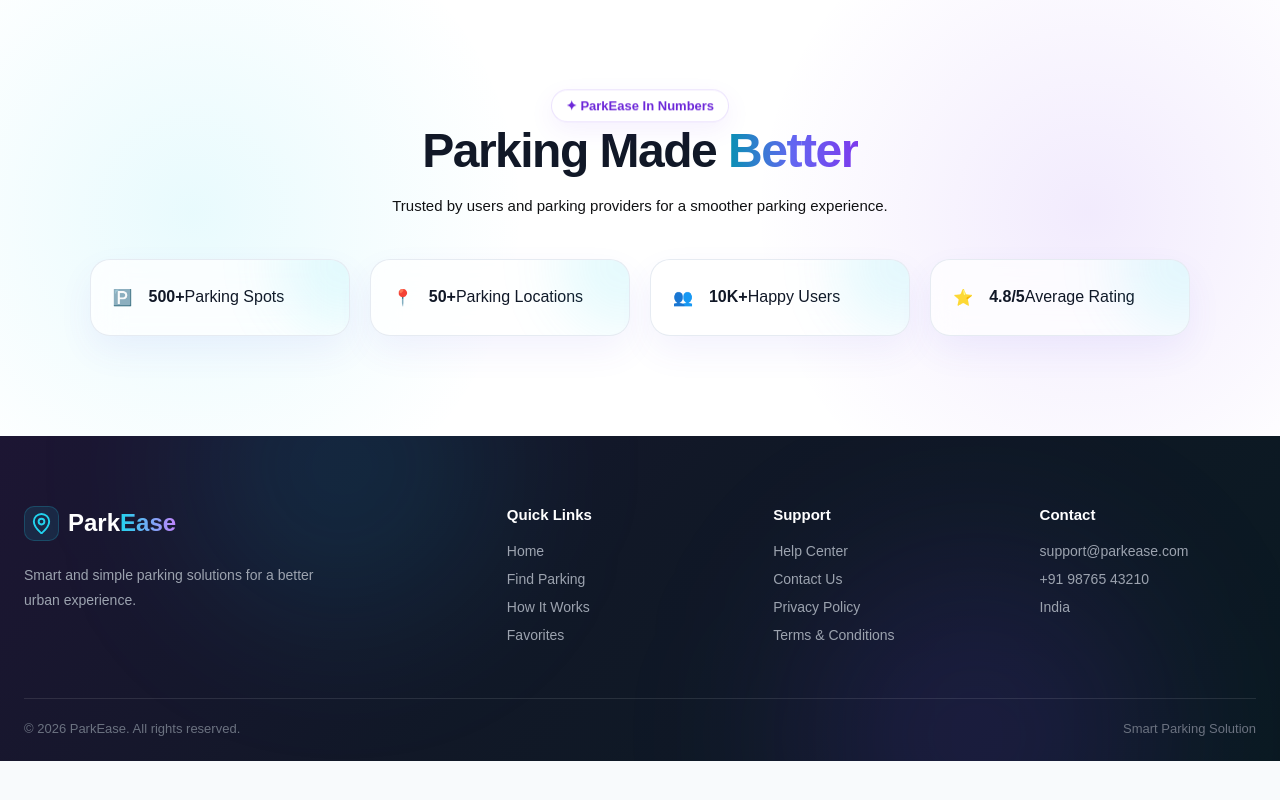
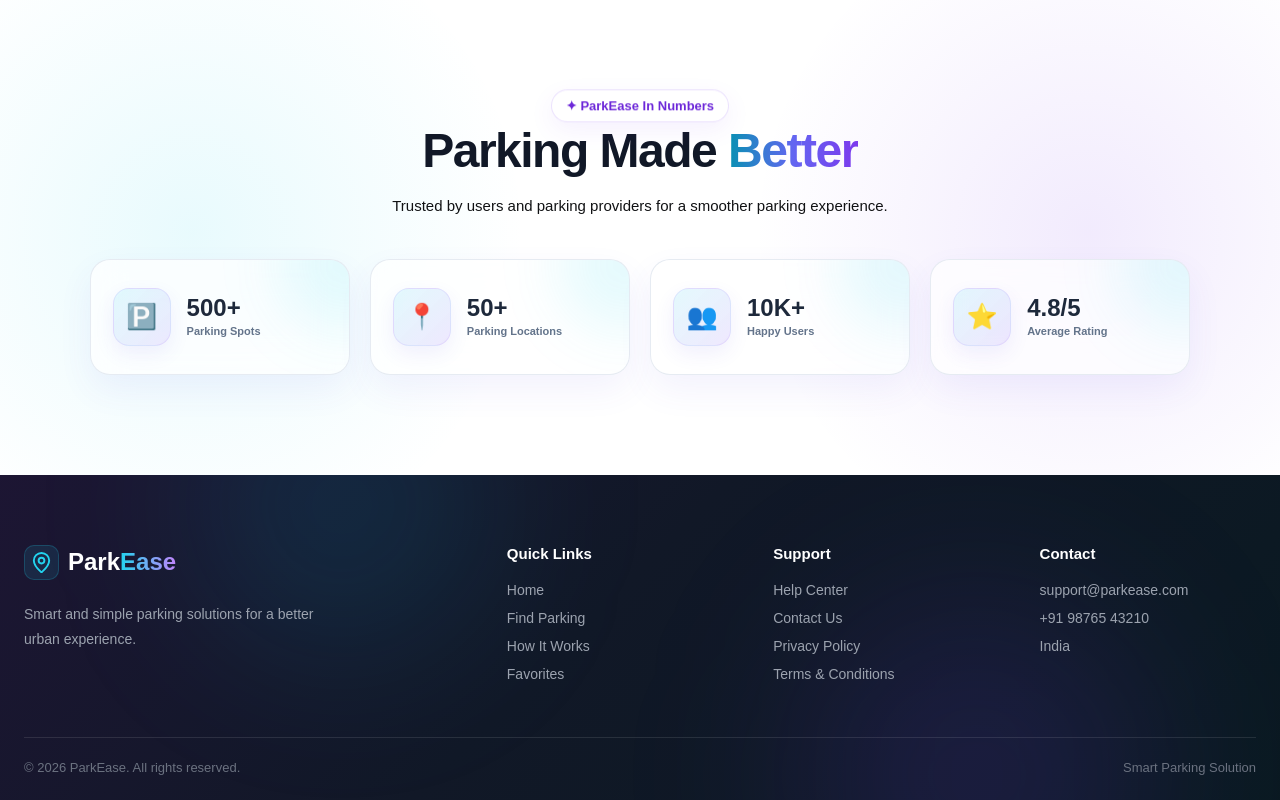
Before and after one commit to dibeyendu-dev/smart-parking-system, a React (Vite) app: page / in a window 1280 px wide. Shown: the part 3569-4369 px from the top of the page. Before the commit the page ends 4330 px from the top, so only its background shows below. Built offline with nearby package versions, Linux system fonts and the light colour scheme.

Commit message:
statistics css part 4 added

```diff
--- a/src/css/Home.css
+++ b/src/css/Home.css
@@ -135,9 +135,7 @@
   line-height: 1.8;
 }
 
-/* ========================================
-   HERO BUTTONS
-======================================== */
+/* ======================================== HERO BUTTONS ======================================== */
 
 .hero-buttons {
   display: flex;
@@ -513,9 +511,7 @@
   }
 }
 
-/* ========================================
-   MOBILE
-======================================== */
+/* ======================================== MOBILE ======================================== */
 
 @media (max-width: 600px) {
 
@@ -594,9 +590,7 @@
 }
 
 
-/* ========================================
-   SMALL MOBILE
-======================================== */
+/* ======================================== SMALL MOBILE ======================================== */
 
 @media (max-width: 400px) {
 
@@ -1482,9 +1476,7 @@
   }
 }
 
-/* ========================================
-   KEY FEATURES SECTION
-======================================== */
+/* ======================================== KEY FEATURES SECTION ======================================== */
 
 .features-section {
   position: relative;
@@ -1504,9 +1496,7 @@
 }
 
 
-/* ========================================
-   FEATURES GRID
-======================================== */
+/* ======================================== FEATURES GRID ======================================== */
 
 .features-grid {
   max-width: 1150px;
@@ -1518,9 +1508,7 @@
   gap: 22px;
 }
 
-/* ========================================
-   FEATURE CARD
-======================================== */
+/* ======================================== FEATURE CARD ======================================== */
 
 .feature-card {
   position: relative;
@@ -1559,9 +1547,7 @@
 }
 
 
-/* ========================================
-   CARD GLOW
-======================================== */
+/* ======================================== CARD GLOW ======================================== */
 
 .feature-card::before {
   content: "";
@@ -1590,9 +1576,7 @@
   background: rgba(124, 58, 237, 0.14);
 }
 
-/* ========================================
-   FEATURE ICON
-======================================== */
+/* ======================================== FEATURE ICON ======================================== */
 
 .feature-icon {
   width: 58px;
@@ -1632,9 +1616,7 @@
 }
 
 
-/* ========================================
-   FEATURE TITLE
-======================================== */
+/* ======================================== FEATURE TITLE ======================================== */
 
 .feature-card h3 {
   margin-bottom: 10px;
@@ -1646,9 +1628,7 @@
 }
 
 
-/* ========================================
-   FEATURE DESCRIPTION
-======================================== */
+/* ======================================== FEATURE DESCRIPTION ======================================== */
 
 .feature-card p {
   margin-bottom: 18px;
@@ -1659,9 +1639,7 @@
   line-height: 1.7;
 }
 
-/* ========================================
-   FEATURE LINK
-======================================== */
+/* ======================================== FEATURE LINK ======================================== */
 
 .feature-link {
   display: inline-flex;
@@ -1687,17 +1665,13 @@
 }
 
 
-/* ========================================
-   FEATURE LINK EFFECT
-======================================== */
+/* ======================================== FEATURE LINK EFFECT ======================================== */
 
 .feature-card:hover .feature-link {
   letter-spacing: 0.2px;
 }
 
-/* ========================================
-   TABLET RESPONSIVE
-======================================== */
+/* ======================================== TABLET RESPONSIVE ======================================== */
 
 @media (max-width: 950px) {
   .features-grid {
@@ -1706,9 +1680,7 @@
 }
 
 
-/* ========================================
-   MOBILE RESPONSIVE
-======================================== */
+/* ======================================== MOBILE RESPONSIVE ======================================== */
 
 @media (max-width: 650px) {
   .features-section {
@@ -1726,9 +1698,7 @@
 }
 
 
-/* ========================================
-   SMALL MOBILE
-======================================== */
+/* ======================================== SMALL MOBILE ======================================== */
 
 @media (max-width: 400px) {
   .features-section {
@@ -1745,9 +1715,7 @@
   }
 }
 
-/* ========================================
-   STATISTICS SECTION
-======================================== */
+/* ======================================== STATISTICS SECTION ======================================== */
 
 .statistics-section {
   position: relative;
@@ -1766,9 +1734,7 @@
 }
 
 
-/* ========================================
-   STATISTICS GRID
-======================================== */
+/* ======================================== STATISTICS GRID ======================================== */
 
 .statistics-grid {
   max-width: 1150px;
@@ -1779,9 +1745,7 @@
 
   gap: 20px;
 }
-/* ========================================
-   STAT CARD
-======================================== */
+/* ======================================== STAT CARD ======================================== */
 
 .stat-card {
   position: relative;
@@ -1824,9 +1788,7 @@
 }
 
 
-/* ========================================
-   CARD GLOW
-======================================== */
+/* ======================================== CARD GLOW ======================================== */
 
 .stat-card::before {
   content: "";
@@ -1854,3 +1816,75 @@
 
   background: rgba(124, 58, 237, 0.14);
 }
+/* ======================================== STAT ICON ======================================== */
+
+.stat-icon {
+  flex-shrink: 0;
+
+  width: 58px;
+  height: 58px;
+
+  display: flex;
+  align-items: center;
+  justify-content: center;
+
+  font-size: 25px;
+
+  background: linear-gradient(
+    135deg,
+    rgba(34, 211, 238, 0.12),
+    rgba(139, 92, 246, 0.14)
+  );
+
+  border: 1px solid rgba(139, 92, 246, 0.12);
+
+  border-radius: 16px;
+
+  box-shadow:
+    0 8px 20px rgba(79, 70, 229, 0.08);
+
+  transition: all 0.35s ease;
+}
+
+
+/* Icon Hover */
+
+.stat-card:hover .stat-icon {
+  transform:
+    rotate(-6deg)
+    scale(1.08);
+
+  box-shadow:
+    0 12px 25px rgba(124, 58, 237, 0.15);
+}
+
+
+/* ======================================== STAT CONTENT ======================================== */
+
+.stat-content {
+  display: flex;
+  flex-direction: column;
+  gap: 5px;
+}
+
+
+/* Number */
+
+.stat-content strong {
+  color: #1e293b;
+
+  font-size: 24px;
+  font-weight: 800;
+
+  line-height: 1;
+}
+
+
+/* Label */
+
+.stat-content span {
+  color: #64748b;
+
+  font-size: 11px;
+  font-weight: 600;
+}
```
